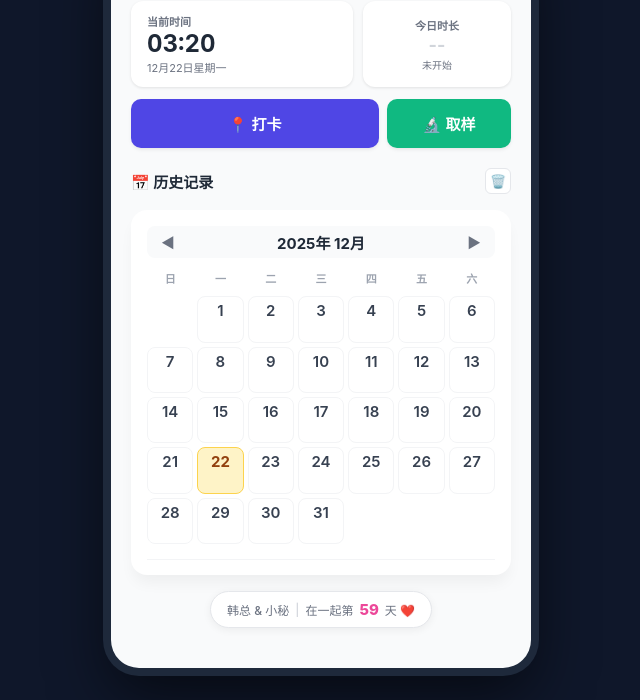
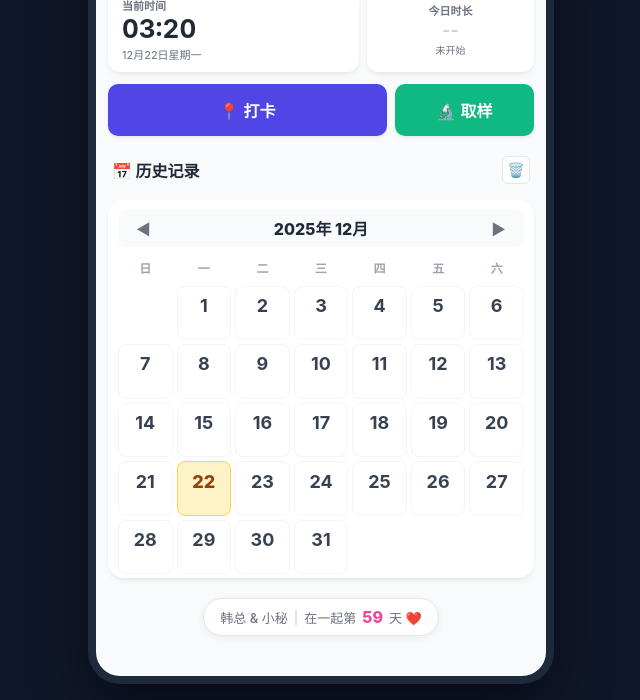
Before and after one commit to EmiyaNiu/time, a plain HTML site: page index.html in a window 1280 px wide. Shown: the part 100-800 px from the top of the page, without its empty margins (319-959 px from the left). Drawn offline with Linux system fonts and the light colour scheme.

Commit message:
Update index.html

```diff
--- a/index.html
+++ b/index.html
@@ -14,7 +14,7 @@
             --bg-body: #0f172a;
             --text-main: #1f2937;
             --text-sub: #6b7280;
-            --shadow-card: 0 10px 15px -3px rgba(0, 0, 0, 0.05);
+            --shadow-card: 0 4px 6px -1px rgba(0, 0, 0, 0.05), 0 2px 4px -1px rgba(0, 0, 0, 0.03);
         }
 
         * { margin: 0; padding: 0; box-sizing: border-box; -webkit-tap-highlight-color: transparent; }
@@ -30,13 +30,13 @@
         }
 
         .container {
-            width: 95vw;
-            max-width: 420px;
-            max-height: 92vh;
+            width: 98vw; /* 几乎占满屏幕宽度 */
+            max-width: 450px; /* PC端限制最大宽度 */
+            max-height: 94vh; /* 拉高高度利用率 */
             height: auto;
             background: #f9fafb;
-            border-radius: 28px;
-            padding: 24px 20px;
+            border-radius: 24px;
+            padding: 20px 12px; /* ⚠️ 左右边距极大缩小，给日历腾空间 */
             display: flex;
             flex-direction: column;
             gap: 12px;
@@ -53,7 +53,7 @@
             font-size: 20px;
             font-weight: 800;
             color: var(--love);
-            margin-bottom: 4px;
+            margin-bottom: 2px;
             letter-spacing: 0.5px;
             text-shadow: 0 2px 4px rgba(236, 72, 153, 0.15);
             flex-shrink: 0;
@@ -63,14 +63,14 @@
         .top-row {
             display: grid;
             grid-template-columns: 1.2fr 0.8fr;
-            gap: 10px;
+            gap: 8px;
             flex-shrink: 0;
         }
         .info-card {
             background: white;
             border-radius: 12px;
-            padding: 12px 16px;
-            box-shadow: 0 1px 3px 0 rgba(0, 0, 0, 0.1);
+            padding: 10px 14px;
+            box-shadow: var(--shadow-card);
             display: flex;
             flex-direction: column;
             justify-content: center;
@@ -78,7 +78,7 @@
         .label { font-size: 11px; color: var(--text-sub); margin-bottom: 2px; font-weight: 600; text-transform: uppercase;}
 
         .time-val {
-            font-size: 24px;
+            font-size: 26px; /* 时间加大 */
             font-weight: 700;
             color: var(--text-main);
             line-height: 1.1;
@@ -93,7 +93,7 @@
         .btn-group { display: grid; grid-template-columns: 2fr 1fr; gap: 8px; flex-shrink: 0; }
         .record-btn {
             padding: 14px; border: none; border-radius: 10px;
-            color: white; font-weight: 600; font-size: 15px;
+            color: white; font-weight: 700; font-size: 16px;
             cursor: pointer; box-shadow: 0 2px 4px -1px rgba(0,0,0,0.1);
             display: flex; align-items: center; justify-content: center; gap: 6px;
             transition: all 0.2s;
@@ -103,15 +103,15 @@
         .record-btn:active { transform: scale(0.98); }
 
         /* 标题栏 */
-        .history-header { display: flex; justify-content: space-between; align-items: center; padding: 4px 0; flex-shrink: 0; margin-top: 4px;}
-        .history-title { font-size: 15px; font-weight: 700; color: #1f2937; display: flex; align-items: center; gap: 6px; }
-        .tool-btn { background: white; border: 1px solid #e5e7eb; border-radius: 6px; width: 26px; height: 26px; font-size: 13px; cursor: pointer; display: flex; align-items: center; justify-content: center; color: #4b5563; }
+        .history-header { display: flex; justify-content: space-between; align-items: center; padding: 4px 4px; flex-shrink: 0; margin-top: 4px;}
+        .history-title { font-size: 16px; font-weight: 800; color: #1f2937; display: flex; align-items: center; gap: 6px; }
+        .tool-btn { background: white; border: 1px solid #e5e7eb; border-radius: 6px; width: 28px; height: 28px; font-size: 14px; cursor: pointer; display: flex; align-items: center; justify-content: center; color: #4b5563; }
 
         /* 日历容器 */
         .calendar-container {
             background: white;
             border-radius: 16px;
-            padding: 16px;
+            padding: 10px; /* ⚠️ 减少内边距，让日历撑得更满 */
             display: flex;
             flex-direction: column;
             box-shadow: var(--shadow-card);
@@ -120,21 +120,21 @@
 
         .month-selector {
             display: flex; justify-content: space-between; align-items: center;
-            margin-bottom: 12px; padding: 4px; background: #f9fafb; border-radius: 8px;
+            margin-bottom: 12px; padding: 6px; background: #f9fafb; border-radius: 8px;
             flex-shrink: 0;
         }
-        .month-text { font-size: 15px; font-weight: 700; color: #1f2937; }
-        .nav-btn { border: none; background: transparent; padding: 2px 10px; font-size: 14px; color: var(--text-sub); cursor: pointer; }
+        .month-text { font-size: 16px; font-weight: 800; color: #1f2937; }
+        .nav-btn { border: none; background: transparent; padding: 2px 12px; font-size: 15px; color: var(--text-sub); cursor: pointer; }
 
         .calendar-grid {
             display: grid;
             grid-template-columns: repeat(7, 1fr);
-            gap: 4px;
+            gap: 4px; /* 间隙 */
         }
 
-        .cal-head { text-align: center; font-size: 11px; color: #9ca3af; font-weight: 600; padding-bottom: 6px; }
+        .cal-head { text-align: center; font-size: 12px; color: #9ca3af; font-weight: 700; padding-bottom: 6px; }
 
-        /* 格子样式 */
+        /* 格子样式：正方形 */
         .cal-day {
             aspect-ratio: 1 / 1;
             border: 1px solid #f3f4f6;
@@ -143,7 +143,7 @@
             flex-direction: column;
             align-items: center;
             justify-content: flex-start;
-            padding-top: 6px;
+            padding-top: 4px; /* 数字靠上 */
             background: white;
             color: var(--text-main);
             position: relative; cursor: pointer;
@@ -151,23 +151,26 @@
         }
 
         .day-num {
-            font-size: 15px;
-            font-weight: 600;
+            font-size: 18px; /* ⚠️ 日期字体加大 */
+            font-weight: 700;
             line-height: 1;
-            margin-bottom: 4px;
+            margin-bottom: 2px;
             color: #374151;
+            flex: 1; /* 占据主要空间 */
+            display: flex; align-items: center; /* 垂直居中一点 */
         }
 
         .day-duration {
-            font-size: 10px;
-            font-weight: 600;
+            font-size: 11px; /* ⚠️ 时长字体加大 */
+            font-weight: 700;
             line-height: 1;
             color: #10b981;
-            min-height: 10px;
+            margin-bottom: 4px; /* 底部留白 */
+            height: 12px;
         }
 
         .cal-day.today { background: #fef3c7; border-color: #fcd34d; }
-        .cal-day.today .day-num { color: #92400e; font-weight: 700; }
+        .cal-day.today .day-num { color: #92400e; font-weight: 800; }
 
         .cal-day.has-record { border-color: #bbf7d0; background: #f0fdf4; }
         .cal-day.has-record .day-duration { color: #15803d; }
@@ -176,11 +179,12 @@
             border: 2px solid var(--primary);
             background: #eef2ff;
             box-shadow: 0 0 0 2px rgba(79, 70, 229, 0.1);
+            transform: scale(0.98);
         }
 
         .cal-day.has-sample::after {
             content: ''; position: absolute; top: 0; right: 0;
-            border-top: 12px solid #10b981; border-left: 12px solid transparent;
+            border-top: 14px solid #10b981; border-left: 14px solid transparent; /* 标记也稍微加大 */
             border-radius: 0 6px 0 0;
         }
         .empty { visibility: hidden; pointer-events: none; }
@@ -194,13 +198,13 @@
             justify-content: space-around;
         }
         .summary-item { display: flex; flex-direction: column; align-items: center; }
-        .summary-label { font-size: 10px; color: #9ca3af; margin-bottom: 2px; }
-        .summary-val { font-size: 14px; color: #374151; font-weight: 700; }
+        .summary-label { font-size: 11px; color: #9ca3af; margin-bottom: 2px; }
+        .summary-val { font-size: 15px; color: #374151; font-weight: 800; }
 
         /* 底部纪念日 */
         .footer-days {
             text-align: center;
-            padding: 4px 0;
+            padding: 8px 0;
             flex-shrink: 0;
             display: flex;
             align-items: center;
@@ -212,13 +216,13 @@
             box-shadow: 0 2px 8px rgba(0,0,0,0.06);
             padding: 8px 16px;
             border-radius: 20px;
-            font-size: 12px;
+            font-size: 13px;
             color: var(--text-sub);
             font-weight: 500;
             display: flex; align-items: center; gap: 6px;
             border: 1px solid #e5e7eb;
         }
-        .days-count { color: var(--love); font-weight: 800; font-size: 15px; }
+        .days-count { color: var(--love); font-weight: 800; font-size: 16px; }
 
         /* 弹窗 */
         .modal {
@@ -226,21 +230,21 @@
             display: flex; align-items: center; justify-content: center; z-index: 999; border-radius: 28px;
         }
         .modal-content {
-            background: white; padding: 20px; border-radius: 16px; width: 85%;
+            background: white; padding: 20px; border-radius: 16px; width: 88%;
             box-shadow: 0 20px 25px -5px rgba(0, 0, 0, 0.1); animation: popIn 0.2s ease-out;
         }
         @keyframes popIn { from { transform: scale(0.95); opacity: 0; } to { transform: scale(1); opacity: 1; } }
         .modal-title { font-size: 18px; font-weight: 700; color: #1f2937; margin-bottom: 16px; border-bottom: 1px solid #f3f4f6; padding-bottom: 8px;}
         .form-group { margin-bottom: 12px; }
         .form-group label { display: block; font-size: 13px; color: #6b7280; margin-bottom: 4px; }
-        .input-text { width: 100%; padding: 10px; background: #f9fafb; border: 1px solid #e5e7eb; border-radius: 8px; font-size: 14px; outline: none;}
-        .modal-btns { display: grid; grid-template-columns: 1fr 1fr; gap: 8px; margin-top: 16px; }
-        .btn-modal { padding: 10px; border-radius: 8px; cursor: pointer; font-weight: 600; font-size: 14px; border: none; }
+        .input-text { width: 100%; padding: 12px; background: #f9fafb; border: 1px solid #e5e7eb; border-radius: 8px; font-size: 15px; outline: none;}
+        .modal-btns { display: grid; grid-template-columns: 1fr 1fr; gap: 10px; margin-top: 16px; }
+        .btn-modal { padding: 12px; border-radius: 8px; cursor: pointer; font-weight: 600; font-size: 15px; border: none; }
         .btn-cancel { background: #f3f4f6; color: #4b5563; }
         .btn-confirm { background: var(--primary); color: white; }
         .btn-danger { background: var(--danger); color: white; }
-        .remark-area { margin-top: 12px; padding: 10px; background: #fffbeb; border-radius: 8px; font-size: 13px; color: #92400e; }
-        .detail-row { display: flex; justify-content: space-between; padding: 8px 0; border-bottom: 1px solid #f3f4f6; font-size: 13px; color: #4b5563;}
+        .remark-area { margin-top: 12px; padding: 10px; background: #fffbeb; border-radius: 8px; font-size: 14px; color: #92400e; }
+        .detail-row { display: flex; justify-content: space-between; padding: 10px 0; border-bottom: 1px solid #f3f4f6; font-size: 14px; color: #4b5563;}
     </style>
 </head>
 <body>
@@ -416,7 +420,6 @@
         closeM(); render();
     }
 
-    // --- 新增：单独删除某天数据的函数 ---
     function deleteDayData(dateStr) {
         if(confirm(`⚠️ 确定要删除 ${dateStr} 的所有打卡记录吗？\n(删除后无法恢复)`)) {
             delete clickLogs[dateStr];
```
